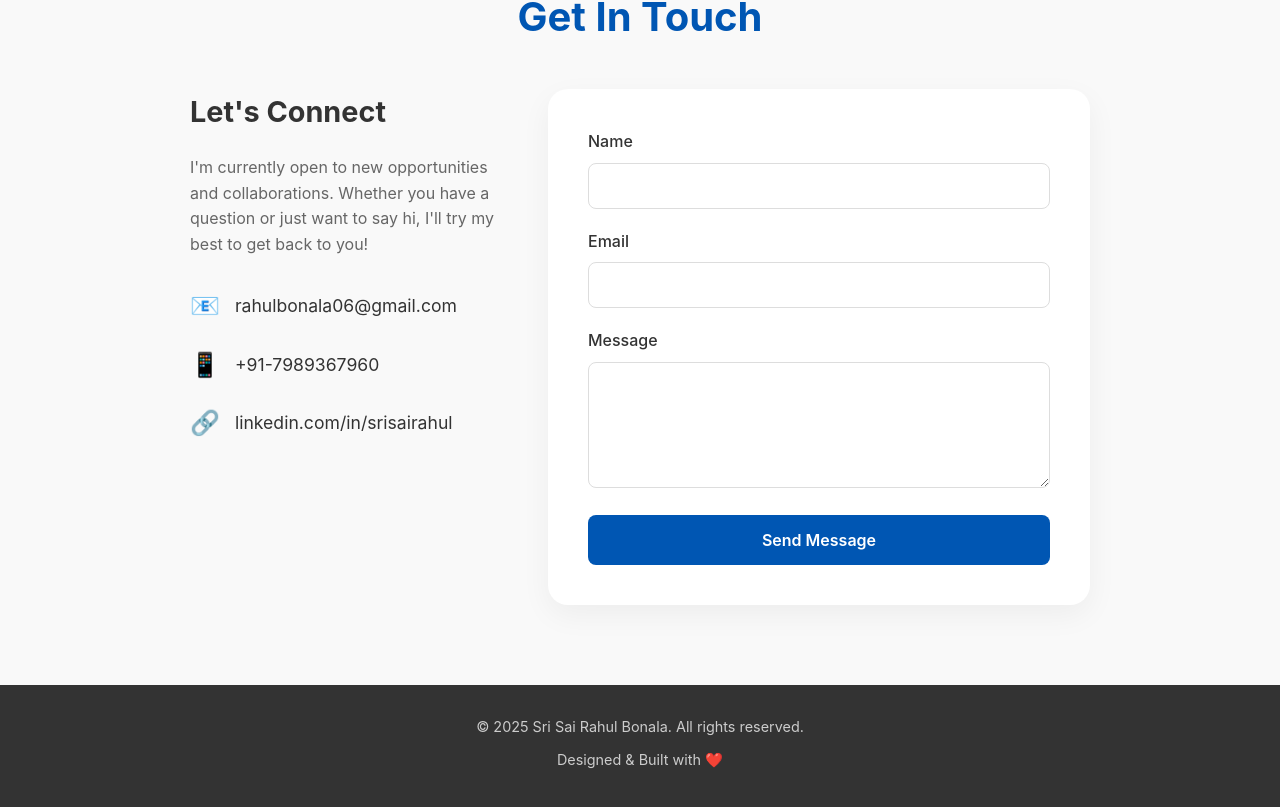
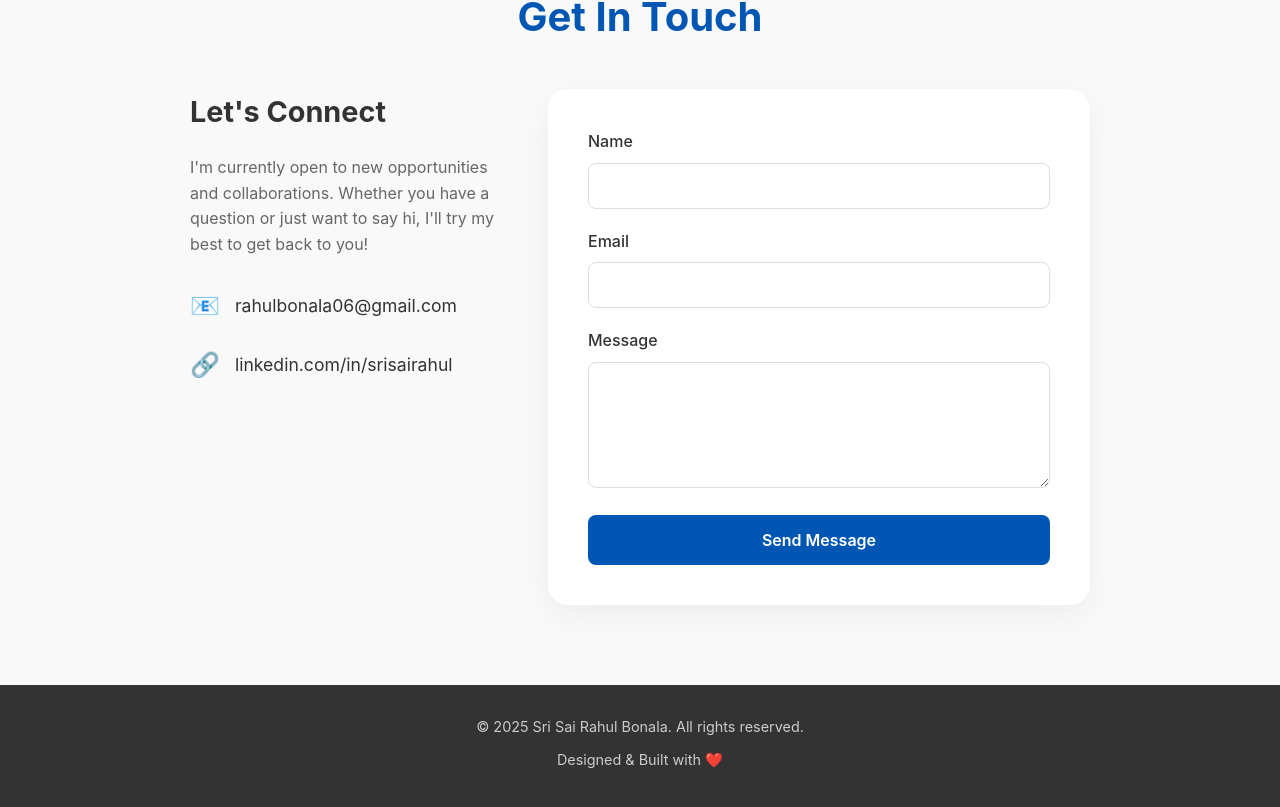
Before and after one commit to RahulBonala/Portfolio, a React (Vite) app: page / in a window 1280 px wide. Shown: the part 6096-6903 px from the top of the page. Built offline with nearby package versions, Linux system fonts and the light colour scheme.

Commit message:
refactor: remove contact number from website

```diff
--- a/src/components/Contact.tsx
+++ b/src/components/Contact.tsx
@@ -43,10 +43,7 @@ const Contact: React.FC = () => {
                             <span className="icon">📧</span>
                             <a href="mailto:rahulbonala06@gmail.com">rahulbonala06@gmail.com</a>
                         </div>
-                        <div className="info-item">
-                            <span className="icon">📱</span>
-                            <a href="tel:+917989367960">+91-7989367960</a>
-                        </div>
+
                         <div className="info-item">
                             <span className="icon">🔗</span>
                             <a href="https://linkedin.com/in/srisairahul" target="_blank" rel="noopener noreferrer">linkedin.com/in/srisairahul</a>
```
